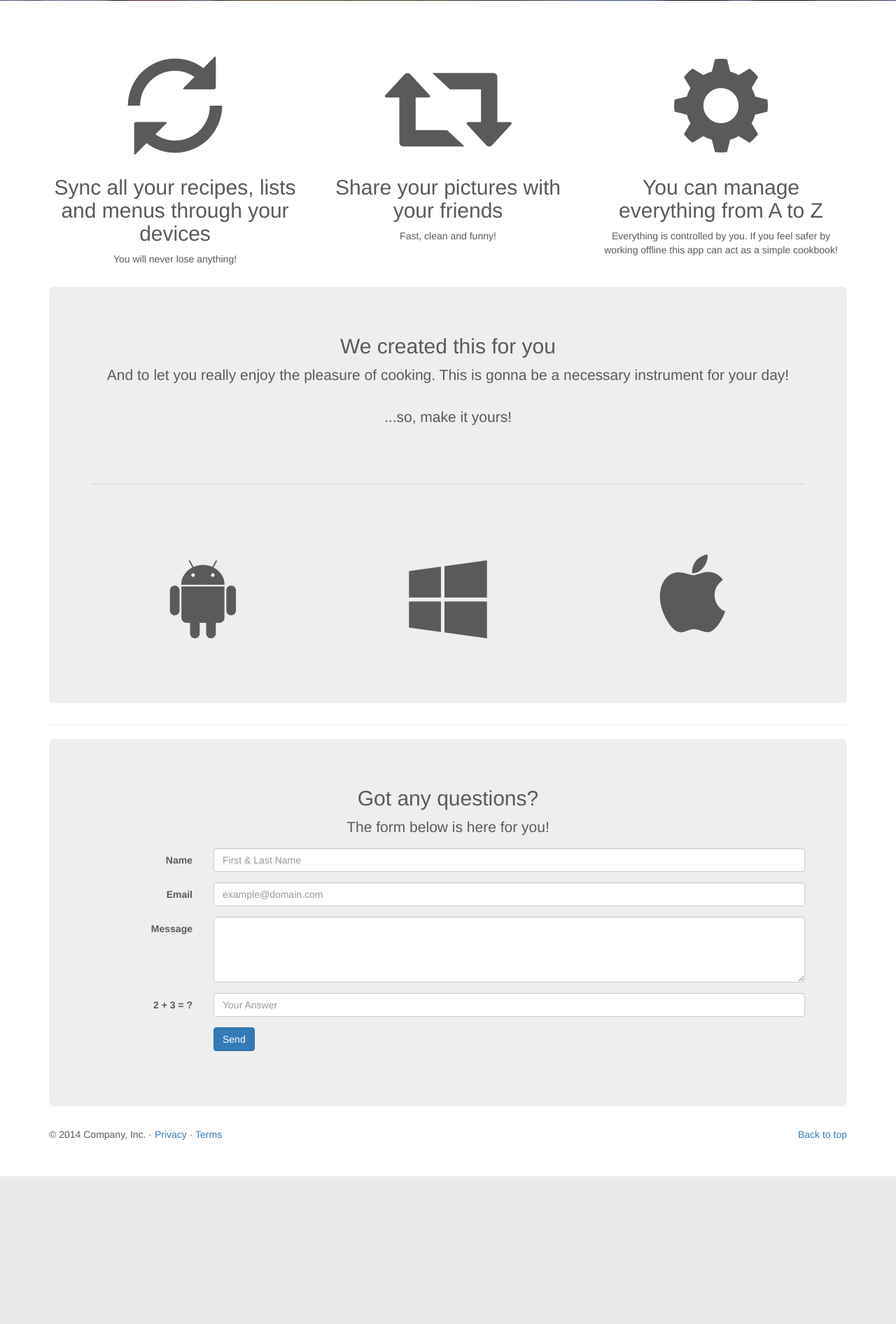
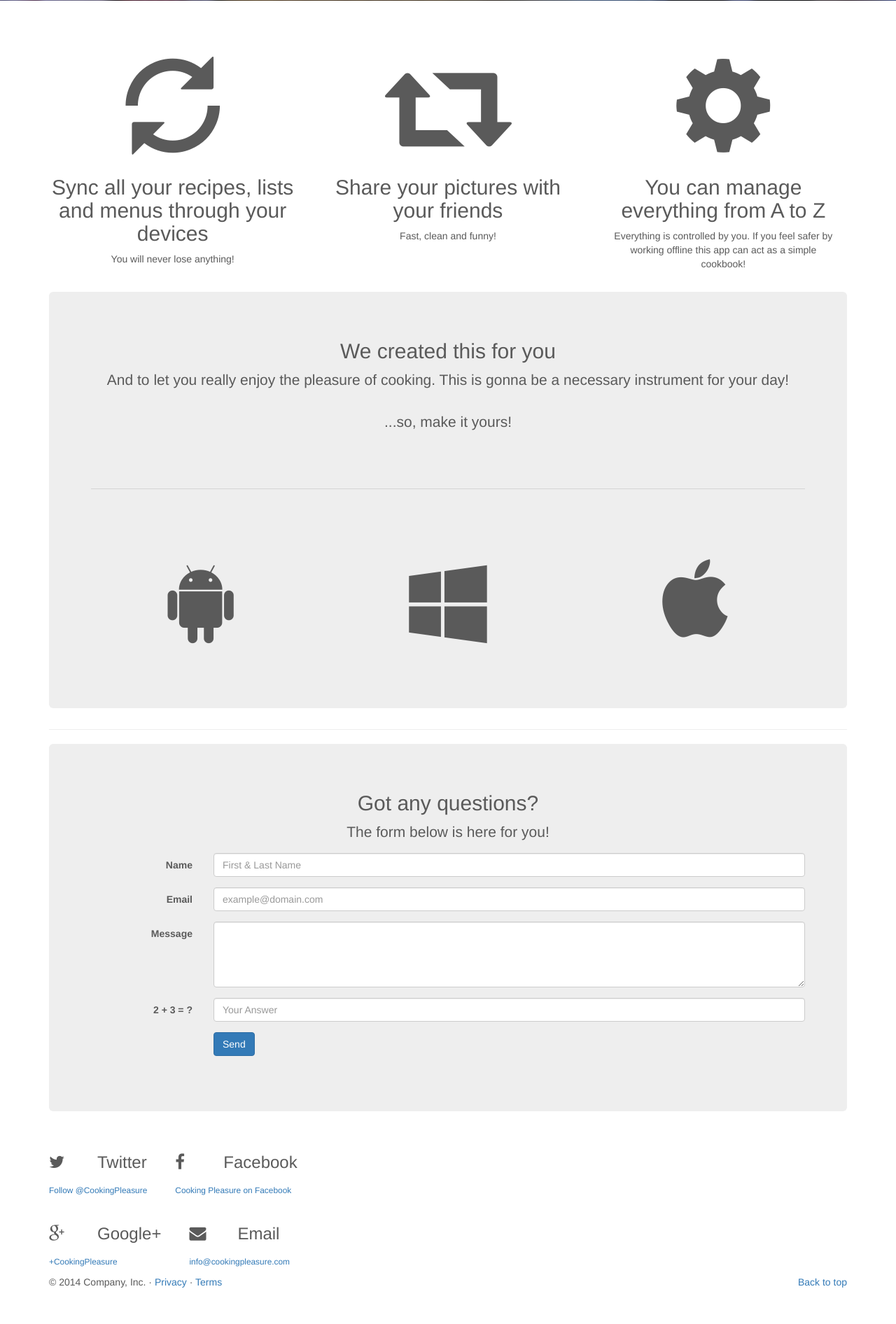
Before and after one commit to stackOverflower92/CookingPleasure-Web, a Django app: template FirstApp/templates/FirstApp/Bootstrap/index.html in a window 1280 px wide. Shown: the part 499-2391 px from the top of the page at 70% size. Before the commit the page ends 2180 px from the top, so only its background shows below. Run offline with Django 3.2, Linux system fonts and the light colour scheme; the template is opened without the code that fills it, so the values that code supplies are empty; some libraries are stand-ins or nearby versions.

Commit message:
add the 4 logo in the bottom

```diff
--- a/FirstApp/templates/FirstApp/Bootstrap/css/carousel.css
+++ b/FirstApp/templates/FirstApp/Bootstrap/css/carousel.css
@@ -161,3 +161,153 @@ a.navbar-brand {
     margin-top: 120px;
   }
 }
+.icon {
+    text-decoration: none;
+}
+
+.icon:before {
+    display: inline-block;
+    font-family: FontAwesome;
+    font-size: 1.25em;
+    text-decoration: none;
+    font-style: normal;
+    font-weight: normal;
+    line-height: 1;
+    -webkit-font-smoothing: antialiased;
+    -moz-osx-font-smoothing: grayscale;
+}
+
+.icon > .label {
+    display: none;
+}
+
+.feature-list.small h3:before {
+    font-size: 24px;
+    line-height: 45px;
+    width: 45px;
+    height: 45px;
+    margin-right: 1em;
+}
+
+.row {
+    border-bottom: solid 1px transparent;
+    -moz-box-sizing: border-box;
+    -webkit-box-sizing: border-box;
+    box-sizing: border-box;
+}
+.row > * {
+    float: left;
+	-moz-box-sizing: border-box;
+	-webkit-box-sizing: border-box;
+	box-sizing: border-box;
+}
+.row:after, .row:before {
+    content: '';
+	display: block;
+	clear: both;
+	height: 0;
+}
+
+.row.uniform > * > :first-child {
+    margin-top: 0;
+}
+
+.row.uniform > * > :last-child {
+    margin-bottom: 0;
+}
+
+.row.\30 \25 > * {
+    padding: 0 0 0 0px;
+}
+
+.row.\30 \25 {
+    margin: 0 0 -1px 0px;
+}
+
+.row.uniform.\30 \25 > * {
+    padding: 0px 0 0 0px;
+}
+
+.row.uniform.\30 \25 {
+    margin: 0px 0 -1px 0px;
+}
+
+.row > * {
+    padding: 0 0 0 40px;
+}
+
+.row {
+    margin: 0 0 -1px -40px;
+}
+
+.row.uniform > * {
+    padding: 40px 0 0 40px;
+}
+
+.row.uniform {
+    margin: -40px 0 -1px -40px;
+}
+
+.row.\32 00\25 > * {
+    padding: 0 0 0 80px;
+}
+
+.row.\32 00\25 {
+    margin: 0 0 -1px -80px;
+}
+
+.row.uniform.\32 00\25 > * {
+    padding: 80px 0 0 80px;
+}
+
+.row.uniform.\32 00\25 {
+    margin: -80px 0 -1px -80px;
+}
+
+.row.\31 50\25 > * {
+    padding: 0 0 0 60px;
+}
+
+.row.\31 50\25 {
+    margin: 0 0 -1px -60px;
+}
+
+.row.uniform.\31 50\25 > * {
+    padding: 60px 0 0 60px;
+}
+
+.row.uniform.\31 50\25 {
+    margin: -60px 0 -1px -60px;
+}
+
+.row.\35 0\25 > * {
+    padding: 0 0 0 20px;
+}
+
+.row.\35 0\25 {
+    margin: 0 0 -1px -20px;
+}
+
+.row.uniform.\35 0\25 > * {
+    padding: 20px 0 0 20px;
+}
+
+.row.uniform.\35 0\25 {
+    margin: -20px 0 -1px -20px;
+}
+
+.row.\32 5\25 > * {
+    padding: 0 0 0 10px;
+}
+
+.row.\32 5\25 {
+    margin: 0 0 -1px -10px;
+}
+
+.row.uniform.\32 5\25 > * {
+    padding: 10px 0 0 10px;
+}
+
+.row.uniform.\32 5\25 {
+    margin: -10px 0 -1px -10px;
+}
--- a/FirstApp/templates/FirstApp/Bootstrap/index.html
+++ b/FirstApp/templates/FirstApp/Bootstrap/index.html
@@ -30,10 +30,17 @@
 
     <!-- Bootstrap core CSS -->
     <link href="css/bootstrap.min.css" rel="stylesheet">
-
     <!-- Custom styles for this template -->
     <link href="css/carousel.css" rel="stylesheet">
-      <link href="https://maxcdn.bootstrapcdn.com/font-awesome/4.4.0/css/font-awesome.min.css" rel="stylesheet">
+    <link rel="stylesheet" href="assets/css/font-awesome.min.css" />
+
+    {% load staticfiles %}
+        <link rel="stylesheet" href="{% static "Bootstrap/css/bootstrap.min.css" %}" />
+        <link rel="stylesheet" href="{% static "Bootstrap/css/carousel.css" %}" />
+        <link rel="stylesheet" href="{% static "assets/css/font-awesome.min.css" %}" />
+
+
+
   </head>
 <!-- NAVBAR
 ================================================== -->
@@ -175,7 +182,45 @@
 
       <!-- FOOTER -->
       <footer>
-        <p class="pull-right"><a href="#">Back to top</a></p>
+          <section class="feature-list small">
+                <div class="row">
+                    <div>
+                        <section>
+                            <h3 class="icon fa-twitter">Twitter</h3>
+                            <p>
+                                <a href="#">Follow @CookingPleasure</a>
+                            </p>
+                        </section>
+                    </div>
+                    <div>
+                        <section>
+                            <h3 class="icon fa-facebook">Facebook</h3>
+                            <p>
+                                <a href="#">Cooking Pleasure on Facebook</a>
+                            </p>
+                        </section>
+                    </div>
+                </div>
+                <div class="row">
+                    <div>
+                        <section>
+                            <h3 class="icon fa-google-plus">Google+</h3>
+                            <p>
+                                <a href="#">+CookingPleasure</a>
+                            </p>
+                        </section>
+                    </div>
+                    <div>
+                        <section>
+                            <h3 class="icon fa-envelope">Email</h3>
+                            <p>
+                                <a href="mailto:info@cookingpleasure.com">info@cookingpleasure.com</a>
+                            </p>
+                        </section>
+                    </div>
+                </div>
+									</section>
+          <p class="pull-right"><a href="#">Back to top</a></p>
         <p>&copy; 2014 Company, Inc. &middot; <a href="#">Privacy</a> &middot; <a href="#">Terms</a></p>
       </footer>
     </div><!-- /.container -->
```
Also changed, not shown: 10 other files.
